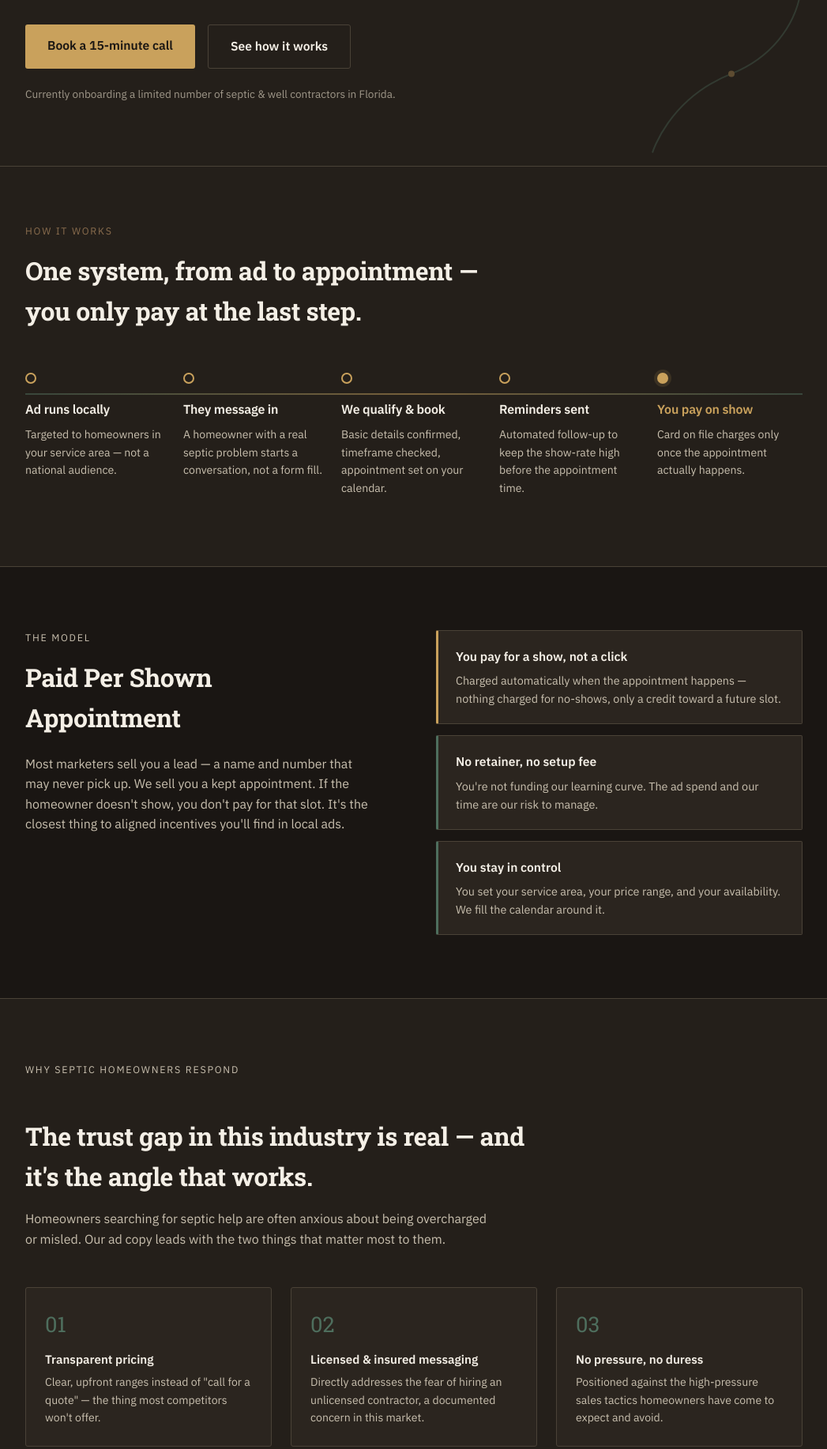
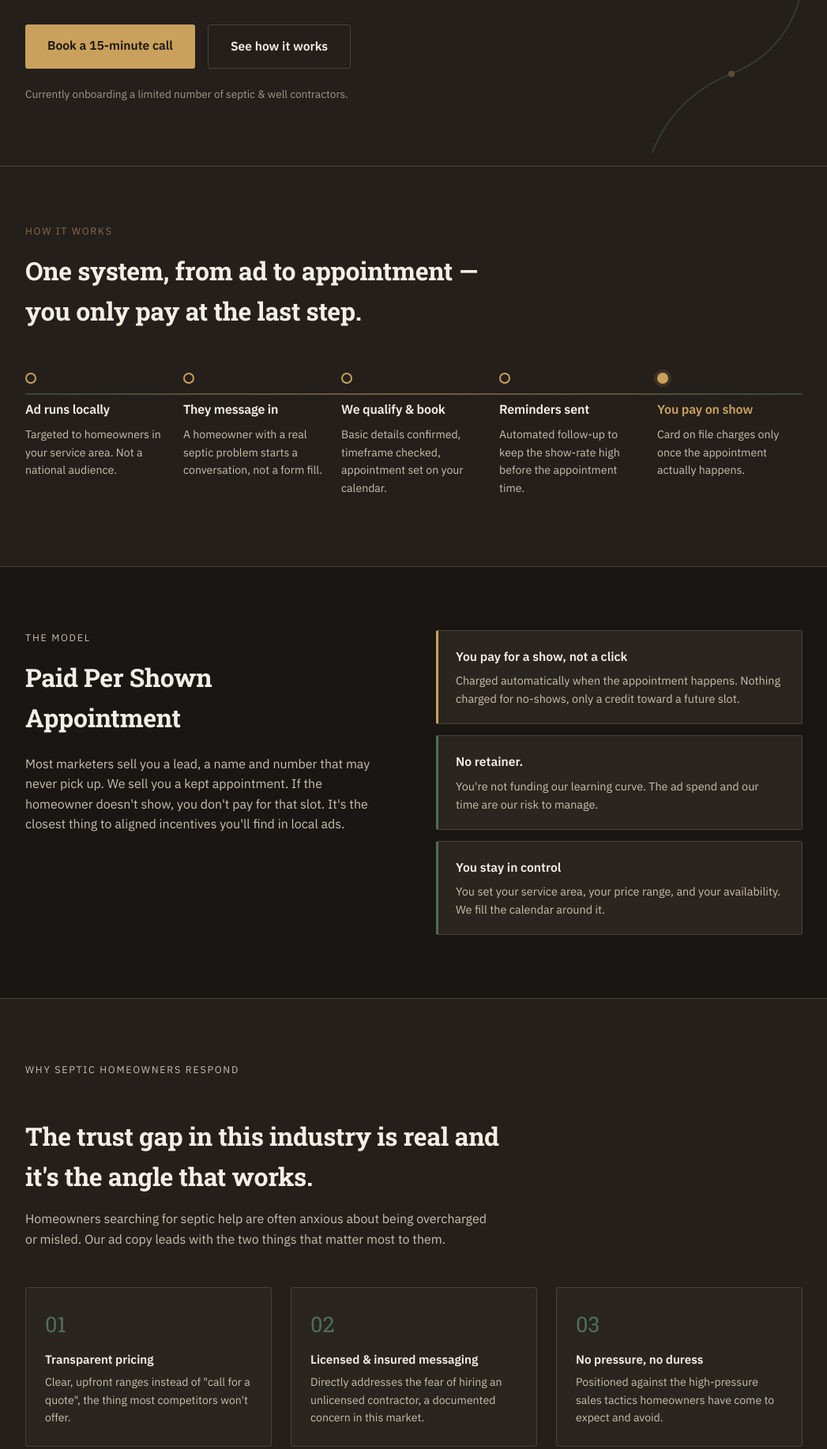
Before and after one commit to solom2-web/Continumm, a plain HTML site: page index.html in a window 1280 px wide. Shown: the part 609-2444 px from the top of the page at 79% size, without its empty margins (116-1163 px from the left). Drawn offline with Linux system fonts and the light colour scheme.

Commit message:
Update index.html

```diff
--- a/index.html
+++ b/index.html
@@ -457,7 +457,7 @@
       <a href="https://calendly.com/solomoncuratu2/15-minute-meeting" target="_blank" rel="noopener" class="btn btn-primary">Book a 15-minute call</a>
       <a href="#how" class="btn btn-secondary">See how it works</a>
     </div>
-    <p class="hero-note">Currently onboarding a limited number of septic &amp; well contractors in Florida.</p>
+    <p class="hero-note">Currently onboarding a limited number of septic &amp; well contractors.</p>
   </div>
 </section>
 
@@ -471,7 +471,7 @@
         <div class="step">
           <div class="step-dot"></div>
           <h3>Ad runs locally</h3>
-          <p>Targeted to homeowners in your service area — not a national audience.</p>
+          <p>Targeted to homeowners in your service area. Not a national audience.</p>
         </div>
         <div class="step">
           <div class="step-dot"></div>
@@ -504,15 +504,15 @@
       <div>
         <p class="section-label">The model</p>
         <h2>Paid Per Shown Appointment</h2>
-        <p>Most marketers sell you a lead — a name and number that may never pick up. We sell you a kept appointment. If the homeowner doesn't show, you don't pay for that slot. It's the closest thing to aligned incentives you'll find in local ads.</p>
+        <p>Most marketers sell you a lead, a name and number that may never pick up. We sell you a kept appointment. If the homeowner doesn't show, you don't pay for that slot. It's the closest thing to aligned incentives you'll find in local ads.</p>
       </div>
       <div class="model-cards">
         <div class="model-card highlight">
           <h4>You pay for a show, not a click</h4>
-          <p>Charged automatically when the appointment happens — nothing charged for no-shows, only a credit toward a future slot.</p>
+          <p>Charged automatically when the appointment happens. Nothing charged for no-shows, only a credit toward a future slot.</p>
         </div>
         <div class="model-card">
-          <h4>No retainer, no setup fee</h4>
+          <h4>No retainer.</h4>
           <p>You're not funding our learning curve. The ad spend and our time are our risk to manage.</p>
         </div>
         <div class="model-card">
@@ -527,13 +527,13 @@
 <section class="trust">
   <div class="wrap">
     <p class="section-label">Why septic homeowners respond</p>
-    <h2>The trust gap in this industry is real — and it's the angle that works.</h2>
+    <h2>The trust gap in this industry is real and it's the angle that works.</h2>
     <p>Homeowners searching for septic help are often anxious about being overcharged or misled. Our ad copy leads with the two things that matter most to them.</p>
     <div class="trust-grid">
       <div class="trust-item">
         <div class="num">01</div>
         <h4>Transparent pricing</h4>
-        <p>Clear, upfront ranges instead of "call for a quote" — the thing most competitors won't offer.</p>
+        <p>Clear, upfront ranges instead of "call for a quote", the thing most competitors won't offer.</p>
       </div>
       <div class="trust-item">
         <div class="num">02</div>
@@ -565,7 +565,7 @@
 
     <div class="legal-block">
       <h4>The Paid Per Shown Appointment model</h4>
-      <p>You're charged a per-appointment fee only when a scheduled appointment is attended by the homeowner — meaning the contractor arrives at the property at the agreed time and the homeowner is present.</p>
+      <p>You're charged a per-appointment fee only when a scheduled appointment is attended by the homeowner, meaning the contractor arrives at the property at the agreed time and the homeowner is present.</p>
     </div>
     <div class="legal-block">
       <h4>Card on file</h4>
@@ -590,7 +590,7 @@
   <div class="wrap">
     <p class="section-label">Legal</p>
     <h2>Terms of Service</h2>
-    <p class="intro">The terms below cover how Continumm works with contractor clients — plain language, no fine print games.</p>
+    <p class="intro">The terms below cover how Continumm works with contractor clients, plain language, no fine print games.</p>
 
     <div class="legal-block">
       <h4>What Continumm does</h4>
```
